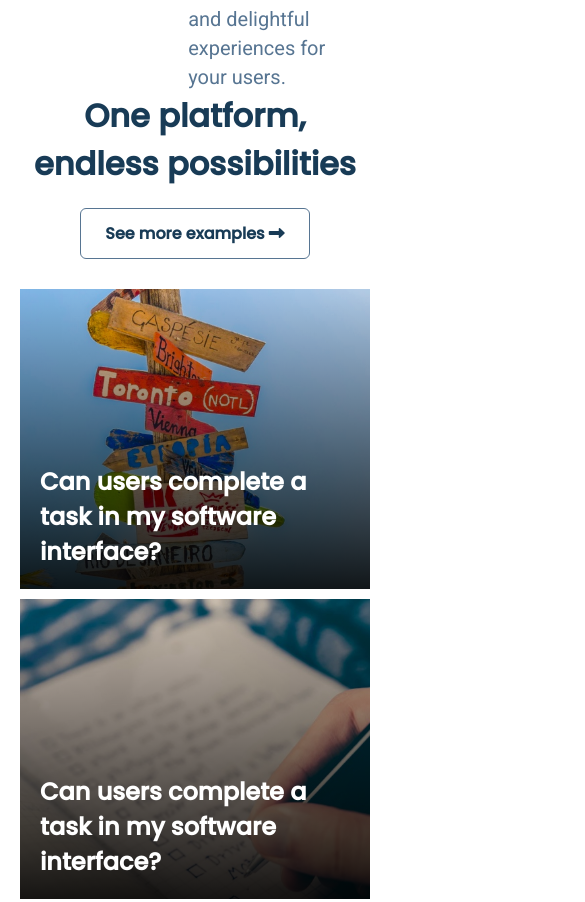
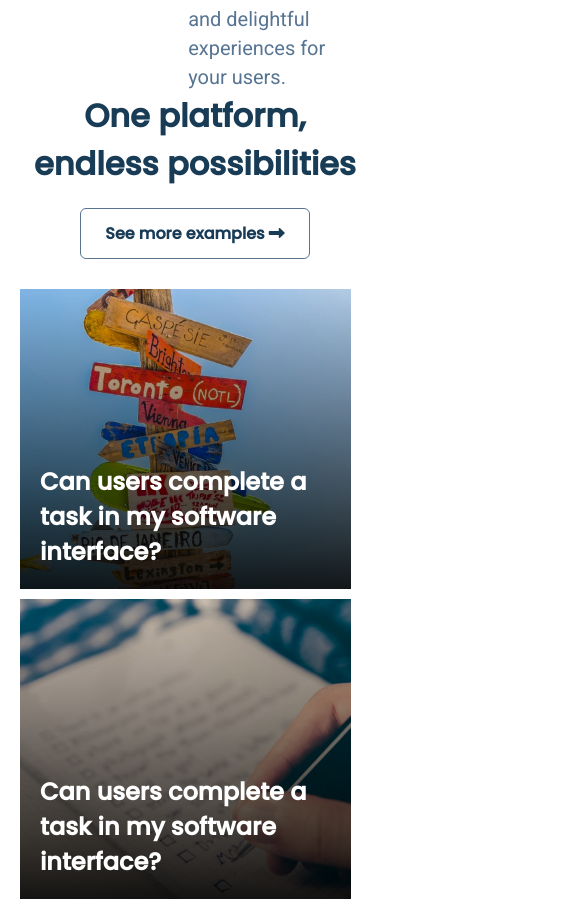
Before and after one commit to mohd-Jainuddin/ModernWebsite, a plain HTML site: page index.html in a window 390 px wide. Shown: the part 3899-4801 px from the top of the page, 585 px wide, since content can reach past the window. Drawn offline with Linux system fonts and the light colour scheme.

Commit message:
Modern Website

```diff
--- a/style.css
+++ b/style.css
@@ -346,12 +346,11 @@ footer{
     }
 
     .footer-container .company-logo img{
-        background-color: red;
         display: none;
     }
 
     .example-area{
-        width: 95rem;
+        width: 90rem;
         display: grid;
         grid-template-columns: 1fr;
         row-gap: 10px;
```
